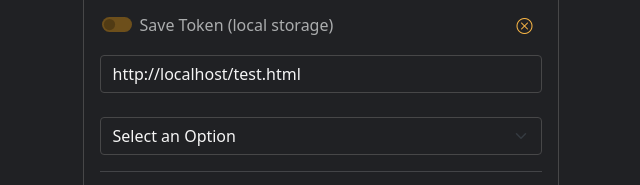
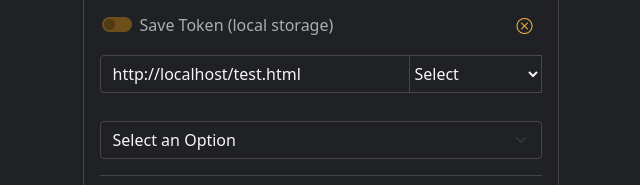
Before and after one commit to sundaesploits/Snooperoni, a plain HTML site: page control.html in a window 1280 px wide. Shown: the part 167-352 px from the top of the page, 319-959 px from the left. Drawn offline with nearby package versions, Linux system fonts and the light colour scheme.

Commit message:
Update control.html

```diff
--- a/control.html
+++ b/control.html
@@ -47,7 +47,15 @@
                     <span id="clearSavedDatabutton" class="clearStorageButton" data-bs-toggle="tooltip" data-bs-placement="top" title="Clear any Stored value" ><i class="bi bi-x-circle"></i></span>
                 </div>
                 <!--base url input-->
-                <input type="text" id="baseUrlInput"  class="form-control normal_input" placeholder="Enter Base URL .." aria-label="Username" aria-describedby="basic-addon1" data-bs-toggle="tooltip" data-bs-placement="top" title="Enter Base URL">
+                <div class="input-group mb-1">
+                    <input type="text" id="baseUrlInput"  class="form-control normal_input" placeholder="Enter Base URL .." aria-label="Username" aria-describedby="basic-addon1" data-bs-toggle="tooltip" data-bs-placement="top" title="Enter Base URL">
+                    <select class="normalSelect urlSelect" name="urlSelect" id="urlSelect">
+                        <option selected>Select</option>
+                        <option value="test" >Test</option>
+                        <option value="yt">Youtube (Fake)</option>
+                        <option value="clear">Clear URL</option>
+                    </select>
+                </div>
                 <br>
 
                 <!--show options-->
```
